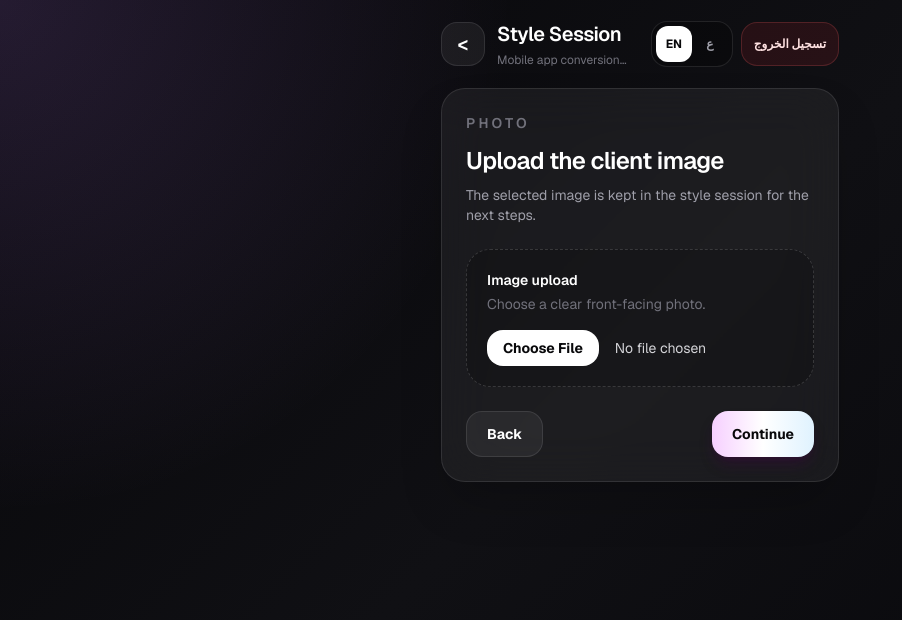
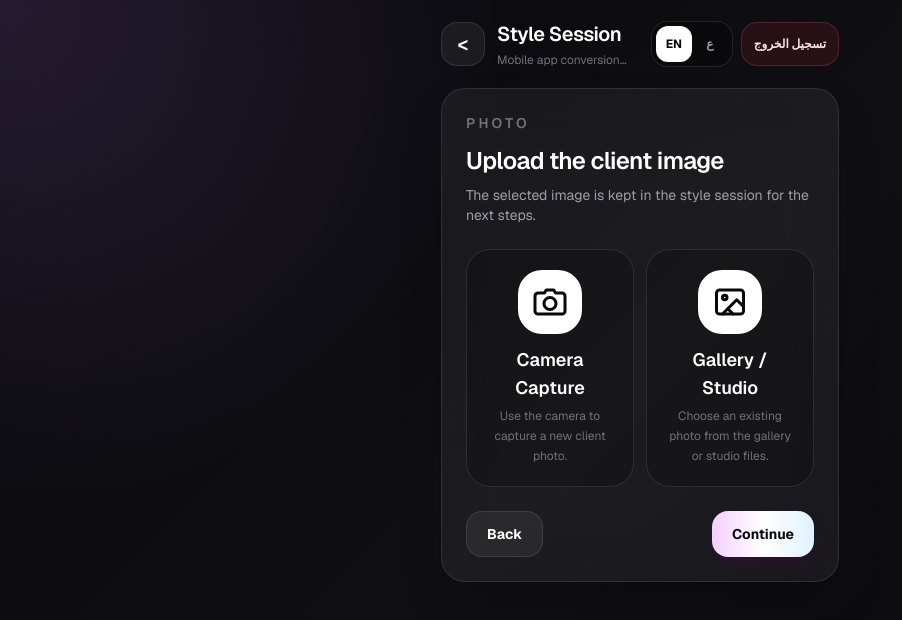
Before and after one commit to Mtayseer1/salonai-portal, a Next.js app: page /style/photo in a window 1280 px wide. Shown: the top 620 px of the page, without its empty margins (0-902 px from the left). Built offline with nearby package versions, Linux system fonts and the light colour scheme; no server answers.

Commit message:
Move photo upload before style options

```diff
--- a/app/dashboard/page.tsx
+++ b/app/dashboard/page.tsx
@@ -44,11 +44,7 @@ export default function DashboardPage() {
   }, [router])
 
   const startStyle = (gender: StyleSessionGender) => {
-    router.push(
-      gender === 'men'
-        ? '/style/men/options?fresh=1'
-        : '/style/info?fresh=1&gender=women',
-    )
+    router.push(`/style/info?fresh=1&gender=${gender}`)
   }
 
   if (loading) {
--- a/app/style/info/page.tsx
+++ b/app/style/info/page.tsx
@@ -8,7 +8,7 @@ import { useStyleSession } from '@/components/style-session'
 export default function StyleInfoPage() {
   const router = useRouter()
   const session = useStyleSession()
-  const { customerName, customerPhone, gender, setCustomerInfo } = session
+  const { customerName, customerPhone, setCustomerInfo } = session
   const freshSessionHandledRef = useRef(false)
   const [handlingFreshSession, setHandlingFreshSession] = useState(() => {
     if (typeof window === 'undefined') {
@@ -46,16 +46,11 @@ export default function StyleInfoPage() {
       customerPhone: phone.trim() || undefined,
     })
 
-    if (gender === 'women') {
-      router.push('/style/women/options')
-      return
-    }
-
     router.push('/style/photo')
   }
 
   const goBack = () => {
-    router.push(gender === 'men' ? '/style/men/options' : '/dashboard')
+    router.push('/dashboard')
   }
 
   if (handlingFreshSession) {
--- a/app/style/men/options/page.tsx
+++ b/app/style/men/options/page.tsx
@@ -39,14 +39,21 @@ export default function MenOptionsPage() {
     setMessage('')
     session.setGender('men')
     session.setMode('smart')
-    router.push('/style/info')
+
+    if (!session.imageFile && !session.imagePreviewUrl) {
+      router.push('/style/photo')
+    }
   }
 
   const selectCatalog = () => {
     setMessage('')
     session.setGender('men')
     session.setMode('catalog')
-    router.push('/style/info')
+    router.push(
+      session.imageFile || session.imagePreviewUrl
+        ? '/style/men/catalog/review'
+        : '/style/photo',
+    )
   }
 
   const generateSmartStyle = () => {
--- a/app/style/photo/page.tsx
+++ b/app/style/photo/page.tsx
@@ -2,15 +2,17 @@
 
 import Image from 'next/image'
 import { useRouter } from 'next/navigation'
-import { useState } from 'react'
+import { useRef, useState } from 'react'
 import { Alert, Button, Card } from '@/app/components/ui'
 import { useStyleSession } from '@/components/style-session'
-import type { ChangeEvent } from 'react'
+import type { ChangeEvent, ReactNode } from 'react'
 
 export default function StylePhotoPage() {
   const router = useRouter()
   const { gender, mode, imageFile, imagePreviewUrl, setImage } = useStyleSession()
   const [message, setMessage] = useState('')
+  const cameraInputRef = useRef<HTMLInputElement>(null)
+  const galleryInputRef = useRef<HTMLInputElement>(null)
 
   const selectImage = (event: ChangeEvent<HTMLInputElement>) => {
     const file = event.target.files?.[0] ?? null
@@ -25,7 +27,7 @@ export default function StylePhotoPage() {
     }
 
     if (gender === 'men') {
-      router.push(mode === 'smart' ? '/style/men/options' : '/style/men/catalog/review')
+      router.push(mode === 'catalog' ? '/style/men/catalog/review' : '/style/men/options')
       return
     }
 
@@ -52,6 +54,35 @@ export default function StylePhotoPage() {
     router.push('/style')
   }
 
+  const goBack = () => {
+    if (!mode) {
+      router.push('/style/info')
+      return
+    }
+
+    if (gender === 'men') {
+      router.push(mode === 'catalog' ? '/style/men/catalog/review' : '/style/men/options')
+      return
+    }
+
+    if (gender === 'women') {
+      if (mode === 'catalog') {
+        router.push('/style/women/catalog/review')
+        return
+      }
+
+      if (mode === 'bridal') {
+        router.push('/style/women/bridal/review')
+        return
+      }
+
+      router.push('/style/women/options')
+      return
+    }
+
+    router.push('/style/info')
+  }
+
   return (
     <Card className="max-w-3xl">
       <div className="space-y-6">
@@ -69,18 +100,36 @@ export default function StylePhotoPage() {
 
         {message && <Alert>{message}</Alert>}
 
-        <label className="block rounded-3xl border border-dashed border-white/15 bg-black/20 p-5 transition hover:bg-white/[0.04]">
-          <span className="block text-sm font-semibold text-white">Image upload</span>
-          <span className="mt-1 block text-sm text-zinc-500">
-            Choose a clear front-facing photo.
-          </span>
-          <input
-            type="file"
-            accept="image/*"
-            onChange={selectImage}
-            className="mt-4 block w-full text-sm text-zinc-300 file:mr-4 file:rounded-2xl file:border-0 file:bg-white file:px-4 file:py-2 file:text-sm file:font-bold file:text-zinc-950"
+        <div className="grid gap-3 sm:grid-cols-2">
+          <PhotoSourceButton
+            title="Camera Capture"
+            description="Use the camera to capture a new client photo."
+            icon={<CameraIcon />}
+            onClick={() => cameraInputRef.current?.click()}
           />
-        </label>
+          <PhotoSourceButton
+            title="Gallery / Studio"
+            description="Choose an existing photo from the gallery or studio files."
+            icon={<GalleryIcon />}
+            onClick={() => galleryInputRef.current?.click()}
+          />
+        </div>
+
+        <input
+          ref={cameraInputRef}
+          type="file"
+          accept="image/*"
+          capture="environment"
+          onChange={selectImage}
+          className="hidden"
+        />
+        <input
+          ref={galleryInputRef}
+          type="file"
+          accept="image/*"
+          onChange={selectImage}
+          className="hidden"
+        />
 
         {imagePreviewUrl && (
           <div className="relative h-[440px] overflow-hidden rounded-3xl border border-white/10 bg-black/30">
@@ -98,9 +147,7 @@ export default function StylePhotoPage() {
           <Button
             type="button"
             variant="secondary"
-            onClick={() =>
-              router.push(gender === 'women' ? '/style/women/options' : '/style/info')
-            }
+            onClick={goBack}
           >
             Back
           </Button>
@@ -112,3 +159,67 @@ export default function StylePhotoPage() {
     </Card>
   )
 }
+
+function PhotoSourceButton({
+  title,
+  description,
+  icon,
+  onClick,
+}: {
+  title: string
+  description: string
+  icon: ReactNode
+  onClick: () => void
+}) {
+  return (
+    <button
+      type="button"
+      onClick={onClick}
+      className="grid min-h-40 place-items-center rounded-3xl border border-white/10 bg-black/20 p-5 text-center transition hover:border-fuchsia-200/30 hover:bg-white/[0.08]"
+    >
+      <span className="grid h-16 w-16 place-items-center rounded-3xl bg-white text-zinc-950">
+        {icon}
+      </span>
+      <span className="mt-3 text-lg font-semibold text-white">{title}</span>
+      <span className="mt-1 text-xs leading-5 text-zinc-500">{description}</span>
+    </button>
+  )
+}
+
+function CameraIcon() {
+  return (
+    <svg
+      aria-hidden="true"
+      viewBox="0 0 24 24"
+      className="h-9 w-9"
+      fill="none"
+      stroke="currentColor"
+      strokeLinecap="round"
+      strokeLinejoin="round"
+      strokeWidth="2"
+    >
+      <path d="M14.5 4l1.2 2H20a2 2 0 0 1 2 2v10a2 2 0 0 1-2 2H4a2 2 0 0 1-2-2V8a2 2 0 0 1 2-2h4.3l1.2-2h5Z" />
+      <circle cx="12" cy="13" r="4" />
+    </svg>
+  )
+}
+
+function GalleryIcon() {
+  return (
+    <svg
+      aria-hidden="true"
+      viewBox="0 0 24 24"
+      className="h-9 w-9"
+      fill="none"
+      stroke="currentColor"
+      strokeLinecap="round"
+      strokeLinejoin="round"
+      strokeWidth="2"
+    >
+      <rect x="3" y="4" width="18" height="16" rx="2" />
+      <circle cx="8.5" cy="9" r="1.5" />
+      <path d="M21 15l-4.5-4.5L7 20" />
+      <path d="M14 20l-3.5-3.5" />
+    </svg>
+  )
+}
--- a/app/style/women/options/page.tsx
+++ b/app/style/women/options/page.tsx
@@ -25,13 +25,13 @@ export default function WomenOptionsPage() {
   const selectCatalog = () => {
     session.setGender('women')
     session.setMode('catalog')
-    router.push('/style/women/catalog/style')
+    router.push(session.imageFile ? '/style/women/catalog/style' : '/style/photo')
   }
 
   const selectBridal = () => {
     session.setGender('women')
     session.setMode('bridal')
-    router.push('/style/women/bridal/review')
+    router.push(session.imageFile ? '/style/women/bridal/review' : '/style/photo')
   }
 
   return (
--- a/lib/translation/dictionary.ts
+++ b/lib/translation/dictionary.ts
@@ -542,5 +542,11 @@ export const arabicTranslations: Record<string, string> = {
     'أرسل صورة التحويل عبر واتساب أو اتصل بأي رقم أدناه.',
   'WhatsApp': 'واتساب',
   'Call': 'اتصال',
+  'Camera Capture': 'التقاط بالكاميرا',
+  'Use the camera to capture a new client photo.':
+    'استخدم الكاميرا لالتقاط صورة جديدة للعميل.',
+  'Gallery / Studio': 'المعرض / الاستوديو',
+  'Choose an existing photo from the gallery or studio files.':
+    'اختر صورة موجودة من المعرض أو ملفات الاستوديو.',
   'Name': 'الاسم',
 }
```
